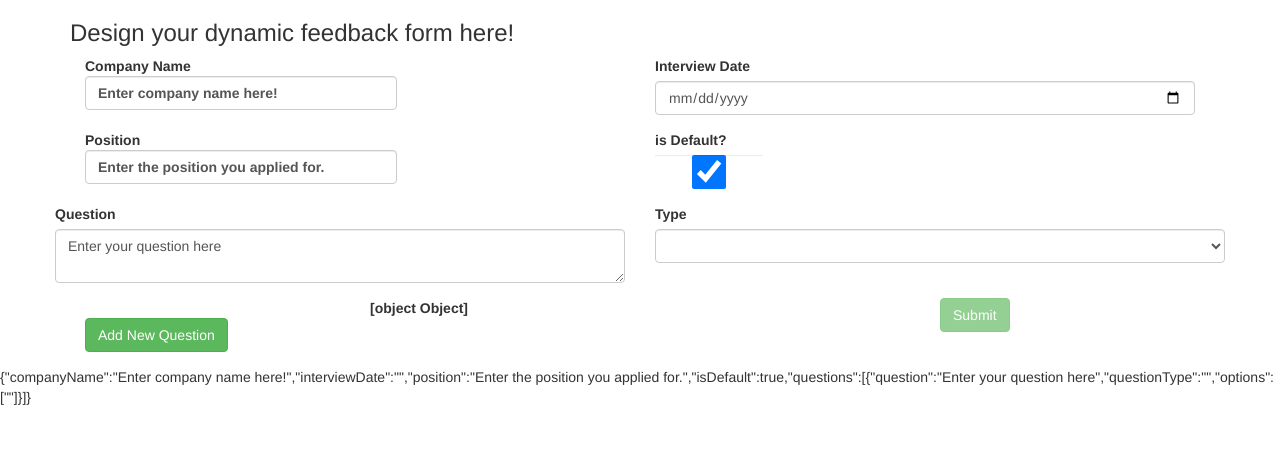
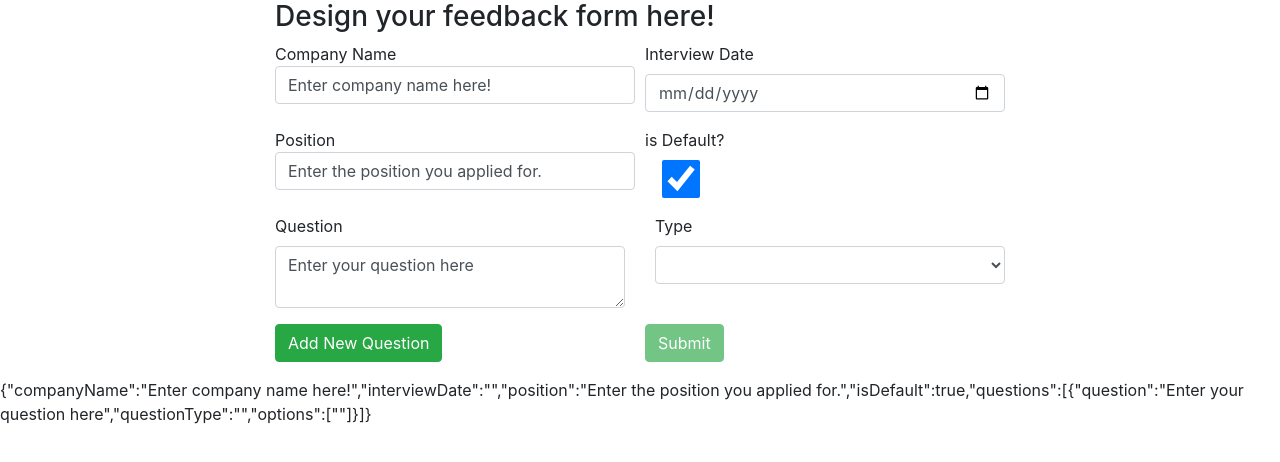
Before and after one commit to kulaganathan/feedback-ui, an Angular app: page / in a window 1280 px wide. Shown: the top 462 px of the page. Built offline with nearby package versions, Linux system fonts and the light colour scheme.

Commit message:
Fixed layout issues

```diff
--- a/src/app/questionnaire/questionnaire-form/questionnaire-form.component.html
+++ b/src/app/questionnaire/questionnaire-form/questionnaire-form.component.html
@@ -1,11 +1,14 @@
 <div id="questionnaire-form" class="container">
     <div class="row">
-        <div class="col-md-12">
-            <h3>Design your dynamic feedback form here!</h3>
+        <div class="col-md-2"></div>
+        <div class="col-md-8">
+            <h3>Design your feedback form here!</h3>
         </div>
+        <div class="col-md-2"></div>
     </div>
     <div class="row">
-        <div class="col-md-12">
+        <div class="col-md-2"></div>
+        <div class="col-md-8">
             <form [formGroup]="questionnaireForm" (ngSubmit)="onSubmit()">
                 <div class="form-row">
                     <div class="form-group col-md-6">
@@ -35,7 +38,9 @@
                 </div>
                 <div class="form-row" formArrayName="questions"
                     *ngFor="let question of questions.controls; let i=index">
+                    <div class="col-md-12">
                         <div class="row" formGroupName="{{i}}">
+                            <div class="col-md-12">
                                 <div class="row">
                                     <div class="form-group col-md-6">
                                         <label for="question">Question</label>
@@ -52,26 +57,29 @@
                                 <div class="row"
                                     *ngIf="getQuestionType(i)==='Drop Down' || getQuestionType(i)==='Radio Button'">
                                     <div class="form-group col-md-12">Answer options:</div>
+                                </div>
+                                <div class="row"
+                                    *ngIf="getQuestionType(i)==='Drop Down' || getQuestionType(i)==='Radio Button'">
                                     <div class="form-group col-md-12" formArrayName="options">
-                                <div class="form-group col-md-3"
+                                        <div class="row">
+                                            <div class="form-group col-md-6"
                                                 *ngFor="let option of getOptions(i).controls; let j=index">
-                                    {{j+1}}: <input class="form-group" type="text" [formControlName]="j" required>
+                                                Option {{ j+1}}: <input class="form-group" type="text"
+                                                    [formControlName]="j" required>
                                             </div>
-                                <div class="form-group col-md-3">
-                                    <br />
-                                    <button type="button" class="btn btn-success" (click)="addOption(i)">Add</button>
+                                            <div class="form-group col-md-6"><button type="button"
+                                                    class="btn btn-success" (click)="addOption(i)">Add Another
+                                                    Option</button></div>
                                         </div>
                                     </div>
                                 </div>
                             </div>
                         </div>
-                <div class="form-row form-group col-md-3">
-                    <br />
-                    <button type="button" class="btn btn-success" (click)="addQuestion()">Add New Question</button>
+                    </div>
                 </div>
                 <div class="form-row">
                     <div class="form-group col-md-6">
-                        <label>{{this.questionnaireForm.value}}</label>
+                        <button type="button" class="btn btn-success" (click)="addQuestion()">Add New Question</button>
                     </div>
                     <div class="form-group col-md-3">
                         <button type="submit" [disabled]="!questionnaireForm.valid"
@@ -80,6 +88,7 @@
                 </div>
             </form>
         </div>
+        <div class="col-md-2"></div>
     </div>
 </div>
 {{diagnostic}}
--- a/src/index.html
+++ b/src/index.html
@@ -1,5 +1,6 @@
 <!doctype html>
 <html lang="en">
+
 <head>
   <meta charset="utf-8">
   <title>FeedbackUi</title>
@@ -7,8 +8,21 @@
 
   <meta name="viewport" content="width=device-width, initial-scale=1">
   <link rel="icon" type="image/x-icon" href="favicon.ico">
+  <link rel="stylesheet" href="https://stackpath.bootstrapcdn.com/bootstrap/4.5.0/css/bootstrap.min.css"
+    integrity="sha384-9aIt2nRpC12Uk9gS9baDl411NQApFmC26EwAOH8WgZl5MYYxFfc+NcPb1dKGj7Sk" crossorigin="anonymous">
 </head>
+
 <body>
   <app-root></app-root>
+  <script src="https://code.jquery.com/jquery-3.5.1.slim.min.js"
+    integrity="sha384-DfXdz2htPH0lsSSs5nCTpuj/zy4C+OGpamoFVy38MVBnE+IbbVYUew+OrCXaRkfj"
+    crossorigin="anonymous"></script>
+  <script src="https://cdn.jsdelivr.net/npm/popper.js@1.16.0/dist/umd/popper.min.js"
+    integrity="sha384-Q6E9RHvbIyZFJoft+2mJbHaEWldlvI9IOYy5n3zV9zzTtmI3UksdQRVvoxMfooAo"
+    crossorigin="anonymous"></script>
+  <script src="https://stackpath.bootstrapcdn.com/bootstrap/4.5.0/js/bootstrap.min.js"
+    integrity="sha384-OgVRvuATP1z7JjHLkuOU7Xw704+h835Lr+6QL9UvYjZE3Ipu6Tp75j7Bh/kR0JKI"
+    crossorigin="anonymous"></script>
 </body>
+
 </html>
--- a/src/styles.css
+++ b/src/styles.css
@@ -1,2 +1 @@
 /* You can add global styles to this file, and also import other style files */
-@import url('https://unpkg.com/bootstrap@3.3.7/dist/css/bootstrap.min.css');
```
Lines whose indentation alone changed are shown as unchanged.
